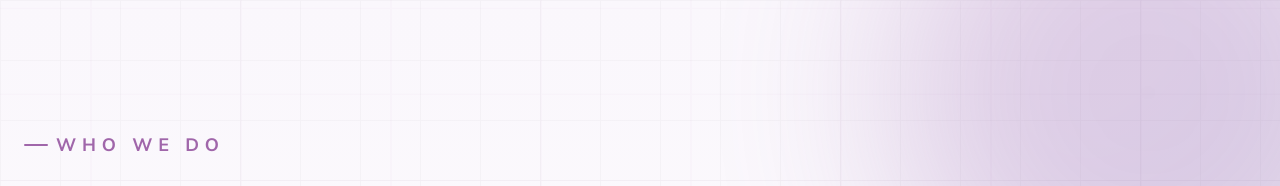
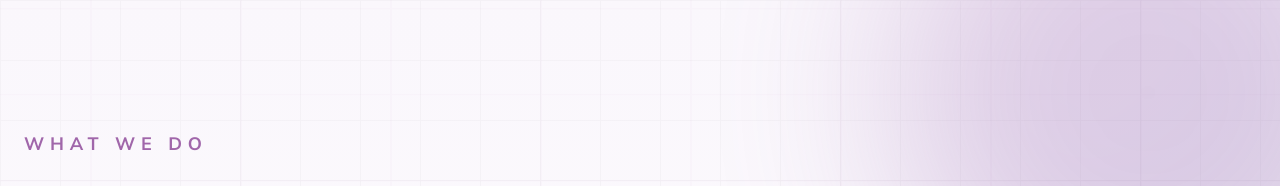
Before and after one commit to ayatiworkstechnologies/sarvata, a Next.js app: page / in a window 1280 px wide. Shown: the part 800-986 px from the top of the page. Built offline with nearby package versions, Linux system fonts and the light colour scheme.

Commit message:
17/3/2026 update fully 7

```diff
--- a/components/services/PathwayChallengeSection.jsx
+++ b/components/services/PathwayChallengeSection.jsx
@@ -59,7 +59,7 @@ export default function PathwayChallengeSection({ eyebrow, title, paragraphs, ac
               {/* Big decorative quote mark */}
               <div className="text-[120px] leading-none font-bold text-primary/10 select-none mb-2">&quot;</div>
               <p className="text-xl md:text-2xl font-semibold text-foreground leading-snug tracking-tight -mt-10">
-                The goal is not to cover the curriculum - it is to uncover the learner.
+                The goal is not to cover the curriculum, it is to uncover the learner.
               </p>
               <div className="mt-6 h-px w-full bg-border" />
               <p className="mt-5 text-sm text-muted font-secondary">
--- a/sections/WhatWeDo.jsx
+++ b/sections/WhatWeDo.jsx
@@ -92,8 +92,8 @@ export default function WhatWeDo() {
           className="max-w-2xl mb-16 md:mb-20"
         >
           <span className="inline-flex items-center gap-2 mb-5">
-            <span className="h-[2px] w-6 rounded-full" style={{ background: "#A066AA" }} />
-            <p className="text-[11px] font-bold uppercase tracking-[0.32em]" style={{ color: "#A066AA" }}>Who We Do</p>
+
+            <p className="text-[11px] font-bold uppercase tracking-[0.32em]" style={{ color: "#A066AA" }}>What We Do</p>
           </span>
           <h2 className="text-4xl md:text-5xl xl:text-6xl font-bold leading-[1.12] tracking-tight text-[#171717]">
             Supporting your<br />
```
